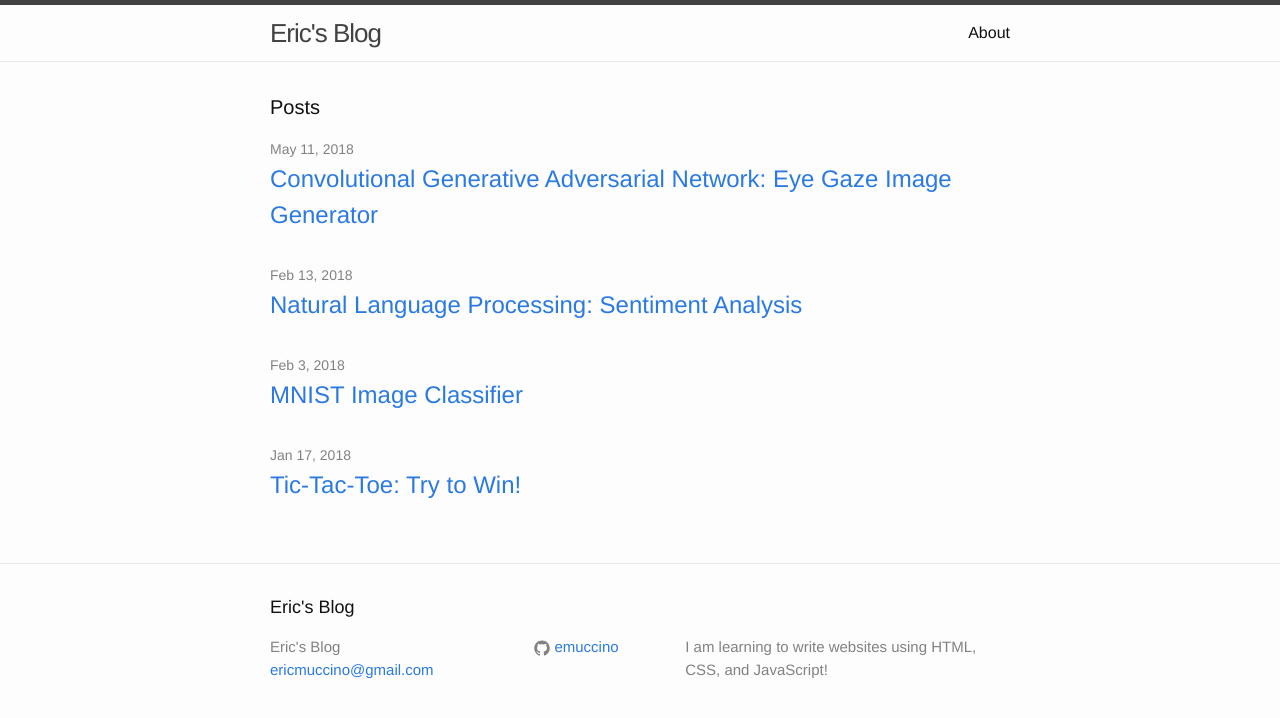
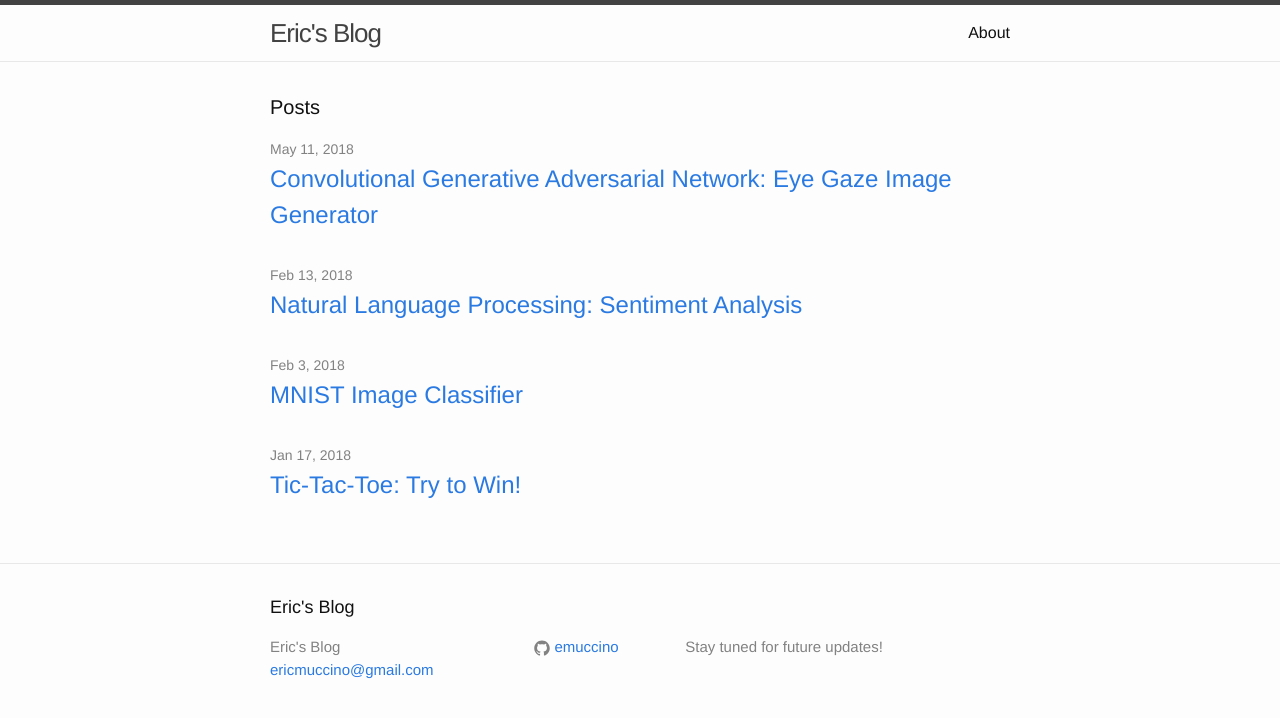
Before and after one commit to emuccino/emuccino.github.io, a Jekyll site: the page built from index.html, in a window 1280 px wide. Shown: the top 718 px of the page. Built offline with Jekyll 4.4.1, drawn with Linux system fonts in a browser that asks for light colours; nearby versions of some CDN libraries.

Commit message:
Update _config.yml

```diff
--- a/_config.yml
+++ b/_config.yml
@@ -9,7 +9,7 @@
 title: Eric's Blog
 email: ericmuccino@gmail.com
 description: > # this means to ignore newlines until "baseurl:"
-  I am learning to write websites using HTML, CSS, and JavaScript!
+  Stay tuned for future updates!
 baseurl: "" # the subpath of your site, e.g. /blog
 url: "https://emuccino.github.io/" # the base hostname & protocol for your site
 github_username:  emuccino
```
